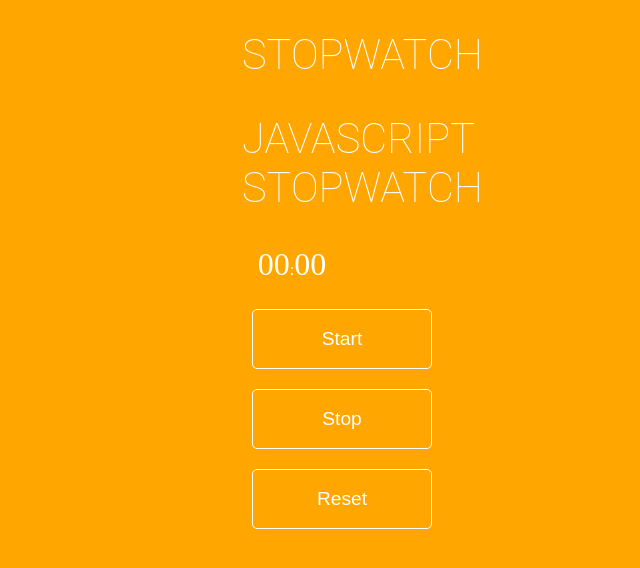
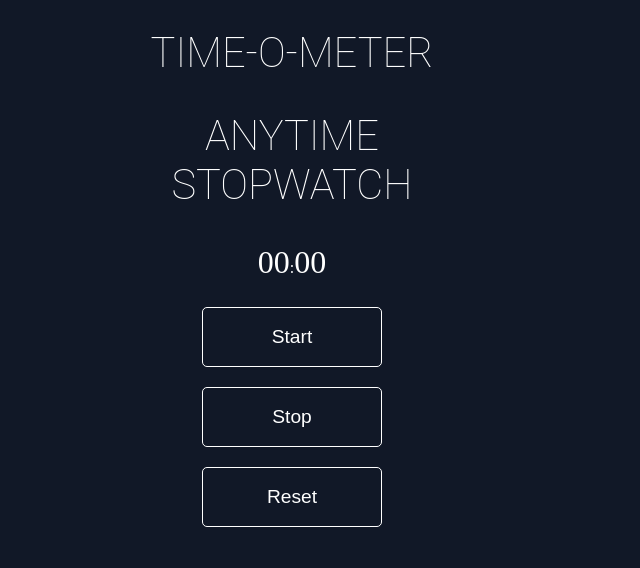
Before and after one commit to pantsachin/Time-Tracker-Stopwatch, a plain HTML site: page index.html in a window 1280 px wide. Shown: the whole page, without its empty margins (348-988 px from the left). Drawn offline with Linux system fonts and the light colour scheme.

Commit message:
updates
final updates

```diff
--- a/index.html
+++ b/index.html
@@ -9,12 +9,16 @@
 
   <body>
     <div class="wrapper">
-      <h1>Stopwatch</h1>
-      <h2>JavaScript Stopwatch</h2>
-      <p><span id="seconds">00</span>:<span id="tens">00</span></p>
-      <button id="button-start">Start</button>
-      <button id="button-stop">Stop</button>
-      <button id="button-reset">Reset</button>
+      <div class="stopwatch"><h1>time-o-meter</h1></div>
+      <div class="description"><h2>Anytime Stopwatch</h2></div>
+      <div class="time">
+        <p><span id="seconds">00</span>:<span id="tens">00</span></p>
+      </div>
+      <div>
+        <button id="button-start">Start</button>
+        <button id="button-stop">Stop</button>
+        <button id="button-reset">Reset</button>
+      </div>
     </div>
 
     <script src="app.js" type="text/javascript"></script>
--- a/styles.css
+++ b/styles.css
@@ -1,12 +1,17 @@
 body {
-  background: #ffa600;
+  background: #111827;
   height: 100%;
+  text-align: center;
 }
 
 .wrapper {
-  width: 100px;
-  margin: 30px auto;
+  width: 300px;
   color: #fff;
+  text-align: center;
+  margin: auto;
+}
+
+.stopwatch {
   text-align: center;
 }
 
@@ -29,7 +34,7 @@ button {
   -webkit-border-radius: 5px;
   border-radius: 5px;
   -khtml-border-radius: 5px;
-  background: #ffa600;
+  background: #111827;
   color: #fff;
   border: solid 1px #fff;
   text-decoration: none;
```
